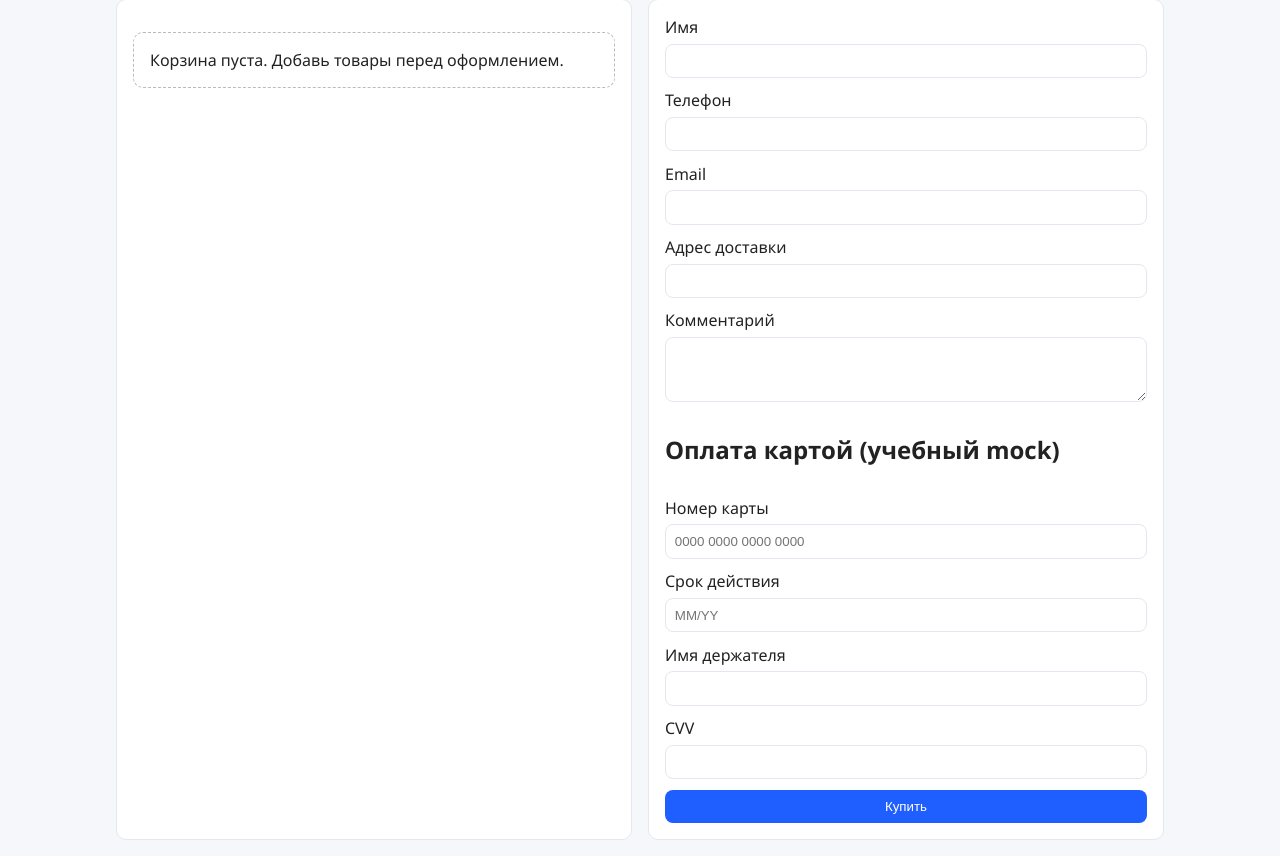
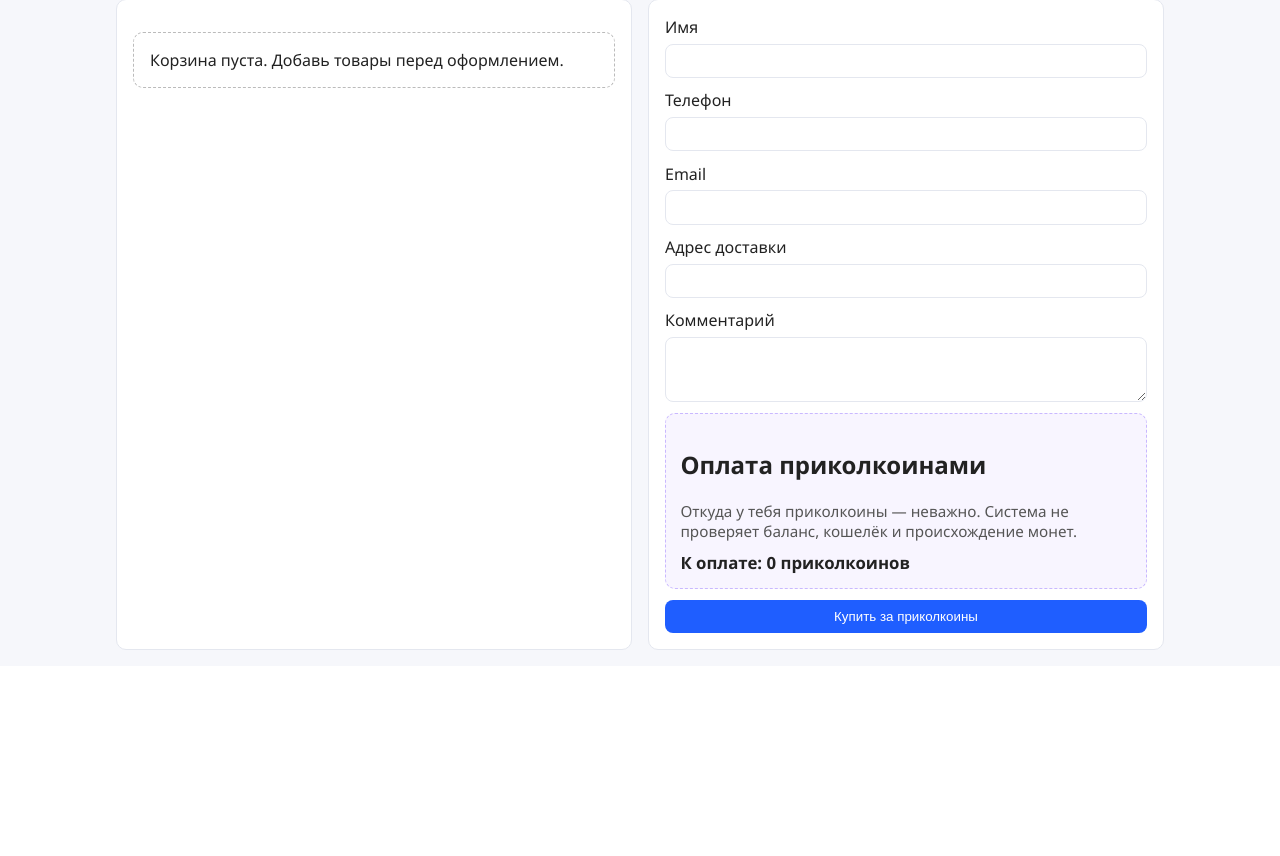
Before and after one commit to Always-prog/technikum_shoes_store, a Flask app: page /checkout in a window 1280 px wide. Shown: the part 183-1039 px from the top of the page. After the commit the page ends 833 px from the top, so only its background shows below. Run offline with Flask 3, Linux system fonts and the light colour scheme.

Commit message:
Update payment method to prikolkcoin and adjust related UI elements for checkout process

```diff
--- a/app/models.py
+++ b/app/models.py
@@ -82,8 +82,8 @@ class Order(db.Model):
     delivery_address = db.Column(db.String(255), nullable=False)
     comment = db.Column(db.Text, nullable=True)
 
-    payment_method = db.Column(db.String(50), nullable=False, default="card")
-    payment_status = db.Column(db.String(50), nullable=False, default="paid_mock")
+    payment_method = db.Column(db.String(50), nullable=False, default="prikolkcoin")
+    payment_status = db.Column(db.String(50), nullable=False, default="paid_prikolkcoin")
     order_status = db.Column(db.String(50), nullable=False, default="placed")
     total_amount = db.Column(Numeric(10, 2), nullable=False)
     created_at = db.Column(db.DateTime, nullable=False, server_default=db.func.now())
--- a/app/routes/checkout.py
+++ b/app/routes/checkout.py
@@ -66,8 +66,8 @@ def checkout_submit():
         email=email,
         delivery_address=delivery_address,
         comment=comment or None,
-        payment_method="card",
-        payment_status="paid_mock",
+        payment_method="prikolkcoin",
+        payment_status="paid_prikolkcoin",
         order_status="placed",
         total_amount=Decimal("0"),
     )
--- a/app/static/css/style.css
+++ b/app/static/css/style.css
@@ -282,6 +282,25 @@ body {
   padding-left: 1.2rem;
 }
 
+.prikolk-payment {
+  border: 1px dashed #c9b8ff;
+  border-radius: 10px;
+  padding: 0.9rem;
+  background: #f8f5ff;
+}
+
+.prikolk-note {
+  margin: 0.4rem 0;
+  color: #555;
+  font-size: 0.95rem;
+}
+
+.prikolk-total {
+  margin: 0.6rem 0 0;
+  font-weight: 700;
+  font-size: 1.05rem;
+}
+
 .order-success {
   border: 1px solid var(--border);
   border-radius: 10px;
--- a/app/static/js/checkout.js
+++ b/app/static/js/checkout.js
@@ -5,6 +5,7 @@
   const itemsContainer = page.querySelector("[data-checkout-items]");
   const form = page.querySelector("[data-checkout-form]");
   const payloadInput = page.querySelector("[data-cart-payload]");
+  const prikolkTotalEl = page.querySelector("[data-prikolk-total]");
   const cart = window.CartStore.loadCart();
 
   if (cart.length === 0) {
@@ -23,8 +24,11 @@
     itemsContainer.innerHTML = `
       <h2>Состав заказа</h2>
       <ul class="checkout-list">${rows}</ul>
-      <p class="checkout-total">Итого: <strong>${total.toFixed(2)} ₽</strong></p>
+      <p class="checkout-total">Итого: <strong>${total.toFixed(2)} ₽</strong> (${Math.round(total)} приколкоинов)</p>
     `;
+    if (prikolkTotalEl) {
+      prikolkTotalEl.textContent = `К оплате: ${Math.round(total)} приколкоинов`;
+    }
   }
 
   payloadInput.value = JSON.stringify(
--- a/app/templates/checkout.html
+++ b/app/templates/checkout.html
@@ -35,25 +35,15 @@
         <textarea name="comment" rows="3"></textarea>
       </label>
 
-      <h2>Оплата картой (учебный mock)</h2>
-      <label>
-        Номер карты
-        <input type="text" name="card_number_ui" placeholder="0000 0000 0000 0000" required>
-      </label>
-      <label>
-        Срок действия
-        <input type="text" name="card_exp_ui" placeholder="MM/YY" required>
-      </label>
-      <label>
-        Имя держателя
-        <input type="text" name="card_holder_ui" required>
-      </label>
-      <label>
-        CVV
-        <input type="password" name="card_cvv_ui" required>
-      </label>
+      <section class="prikolk-payment">
+        <h2>Оплата приколкоинами</h2>
+        <p class="prikolk-note">
+          Откуда у тебя приколкоины — неважно. Система не проверяет баланс, кошелёк и происхождение монет.
+        </p>
+        <p class="prikolk-total" data-prikolk-total>К оплате: 0 приколкоинов</p>
+      </section>
 
-      <button type="submit">Купить</button>
+      <button type="submit">Купить за приколкоины</button>
     </form>
   </section>
 {% endblock %}
--- a/app/templates/order_success.html
+++ b/app/templates/order_success.html
@@ -6,8 +6,8 @@
   <section class="page-header order-success" data-order-success>
     <h1>Заказ оформлен</h1>
     <p>Спасибо за покупку! Номер заказа: <strong>#{{ order.id }}</strong></p>
-    <p>Статус: {{ order.order_status }}, оплата: {{ order.payment_status }}</p>
-    <p>Сумма: <strong>{{ "%.2f"|format(order.total_amount) }} ₽</strong></p>
+    <p>Оплата: <strong>приколкоинами</strong> (успешно)</p>
+    <p>Списано: <strong>{{ "%.0f"|format(order.total_amount) }} приколкоинов</strong></p>
     <a href="{{ url_for('catalog.catalog') }}">Вернуться в каталог</a>
   </section>
 {% endblock %}
```
